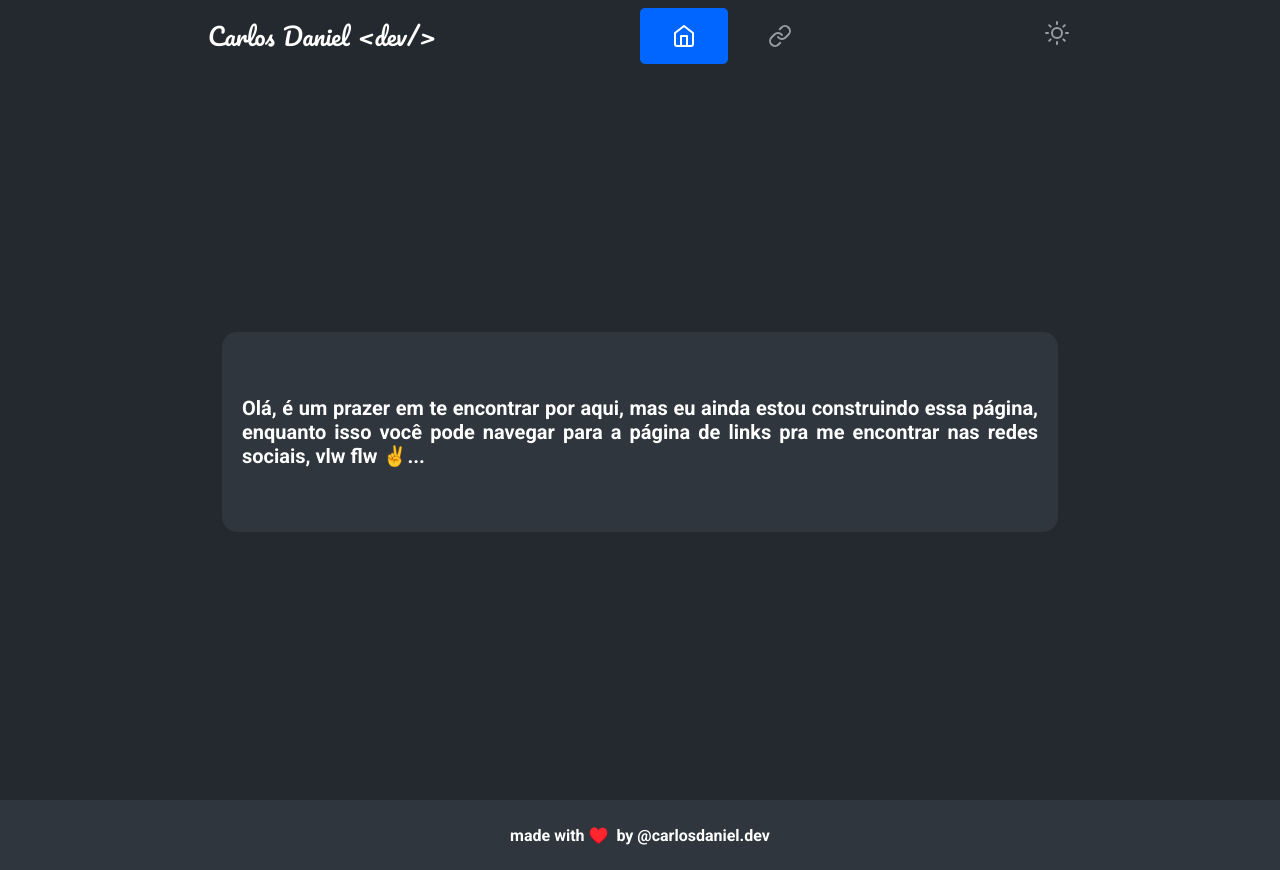
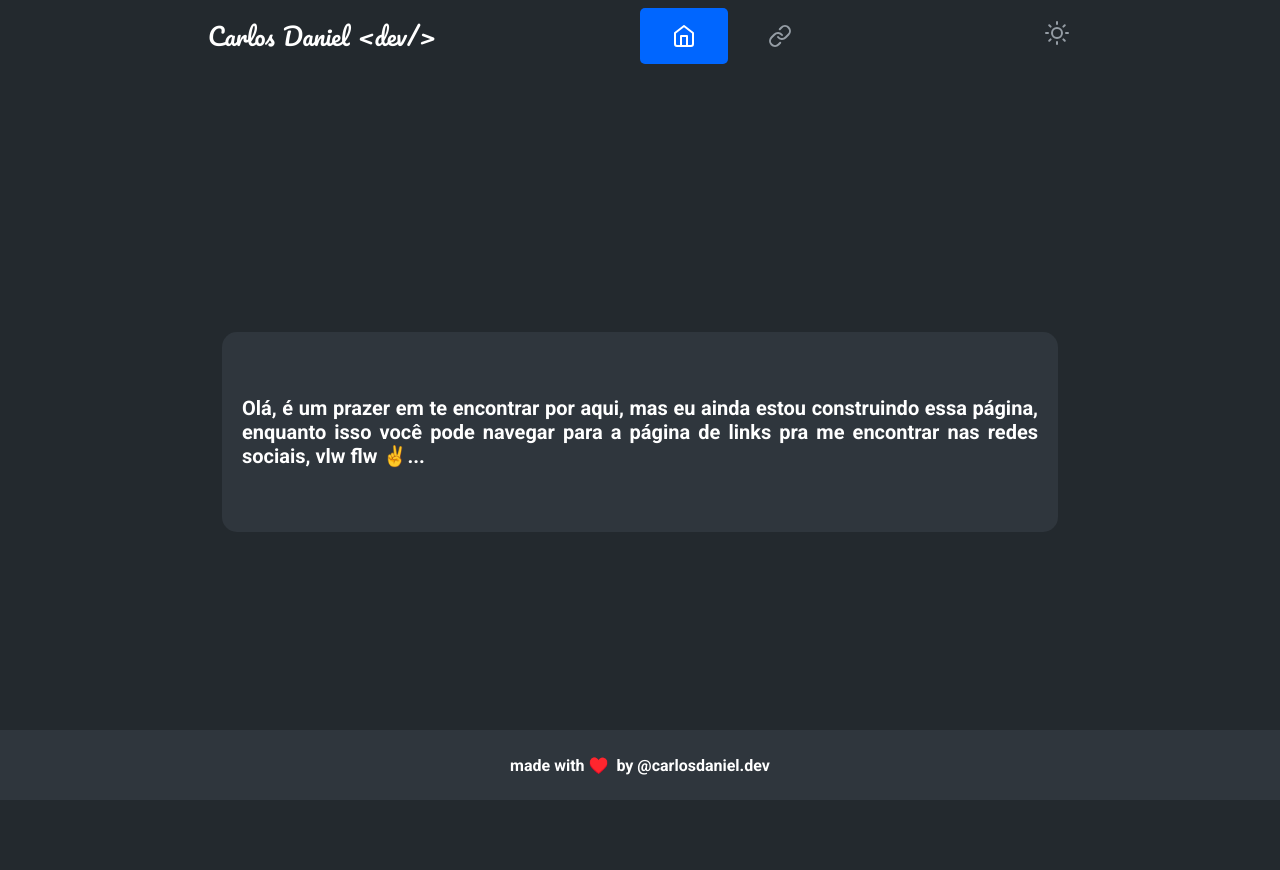
Before and after one commit to CarlosDanielDev/carlosdaniel.dev, a React (Vite) app: page / in a window 1280 px wide. After the commit the page ends 800 px from the top, so only its background shows below. Built offline with nearby package versions, Linux system fonts and the light colour scheme.

Commit message:
chore: fixed footer on bottom

```diff
--- a/src/components/Footer/styles.ts
+++ b/src/components/Footer/styles.ts
@@ -7,10 +7,11 @@ export const Container = styled.footer`
 	justify-content: center;
 	background: ${({ theme }) => theme.typography.backgroundHover};
 	box-shadow: ${({ theme }) => theme.typography.shadow};
+	width: 100%;
 
 	@media (min-width: ${breakpointLandscape}px) {
 		display: flex;
-
+		position: absolute;
 		height: 70px;
 		bottom: 0;
 	}
```
